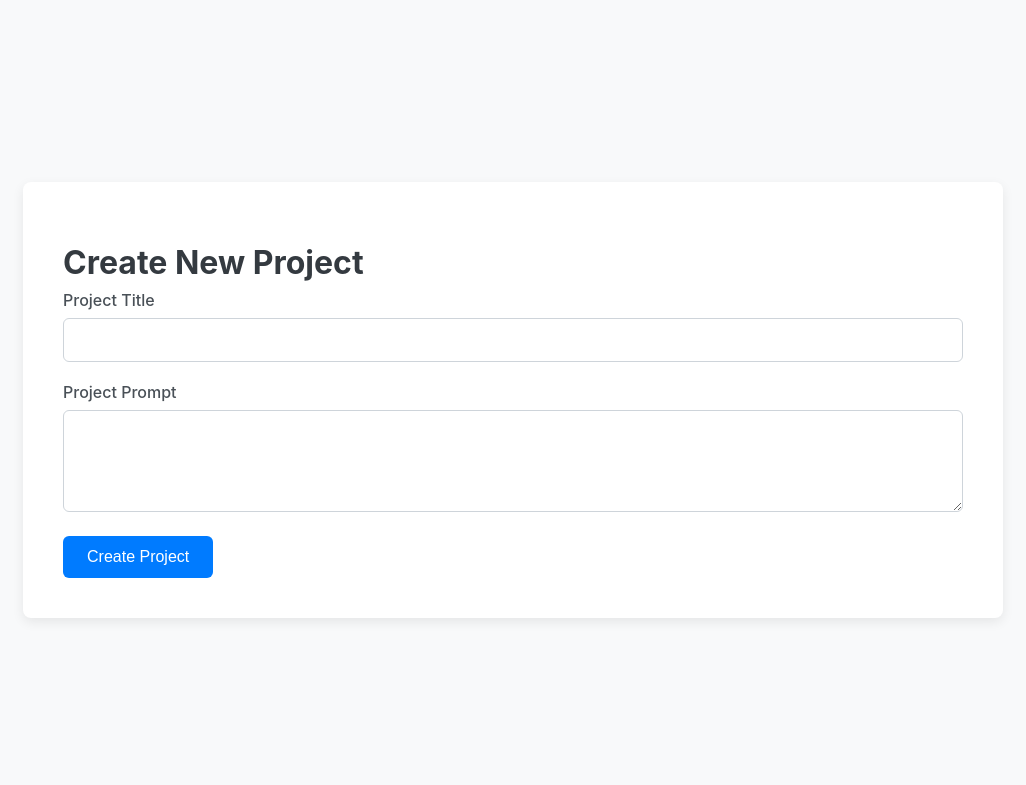
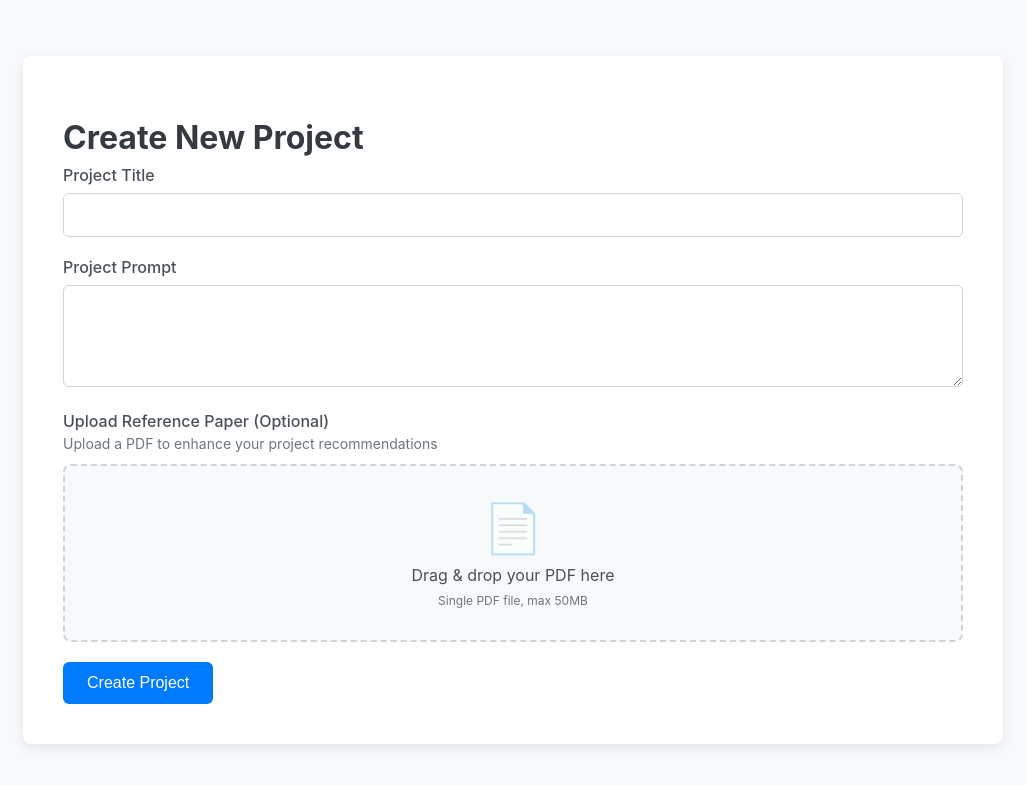
Before and after one commit to ISDO-TUM/Capstone-2025, a Flask app: page /create-project in a window 1280 px wide. Shown: the top 785 px of the page, without its empty margins (127-1153 px from the left). Run offline with Flask 3, Linux system fonts and the light colour scheme.

Commit message:
Add paper upload UI.

```diff
--- a/static/css/style.css
+++ b/static/css/style.css
@@ -179,3 +179,120 @@ h1 {
     white-space: pre-wrap;
     word-break: break-all;
 }
+
+.upload-description {
+    font-size: 14px;
+    color: #6c757d;
+    margin-bottom: 12px;
+    margin-top: -4px;
+}
+
+.upload-area {
+    border: 2px dashed #ced4da;
+    border-radius: 8px;
+    padding: 32px 20px;
+    text-align: center;
+    background-color: #f8f9fa;
+    transition: all 0.2s ease;
+    cursor: pointer;
+}
+
+.upload-area:hover {
+    border-color: #007bff;
+    background-color: #f0f8ff;
+}
+
+.upload-area.dragover {
+    border-color: #007bff;
+    background-color: #e3f2fd;
+}
+
+.upload-content {
+    display: flex;
+    flex-direction: column;
+    align-items: center;
+    gap: 8px;
+}
+
+.upload-icon {
+    font-size: 48px;
+    opacity: 0.5;
+}
+
+.upload-text {
+    font-size: 16px;
+    color: #495057;
+    margin: 0;
+}
+
+.upload-link {
+    color: #007bff;
+    text-decoration: underline;
+    cursor: pointer;
+}
+
+.upload-link:hover {
+    color: #0056b3;
+}
+
+.upload-hint {
+    font-size: 12px;
+    color: #6c757d;
+    margin: 0;
+}
+
+.file-info {
+    display: flex;
+    align-items: center;
+    justify-content: space-between;
+    padding: 16px;
+    border: 1px solid #e0e0e0;
+    border-radius: 8px;
+    background-color: #f8f9fa;
+}
+
+.file-details {
+    display: flex;
+    align-items: center;
+    gap: 12px;
+}
+
+.file-icon {
+    font-size: 24px;
+}
+
+.file-name-size {
+    display: flex;
+    flex-direction: column;
+    gap: 2px;
+}
+
+.file-name {
+    font-weight: 500;
+    color: #343a40;
+    font-size: 14px;
+}
+
+.file-size {
+    font-size: 12px;
+    color: #6c757d;
+}
+
+.btn-remove {
+    padding: 6px 12px;
+    background-color: #dc3545;
+    color: white;
+    border: none;
+    border-radius: 4px;
+    font-size: 12px;
+    cursor: pointer;
+    transition: background-color 0.2s ease;
+}
+
+.btn-remove:hover {
+    background-color: #c82333;
+}
+
+.btn-remove:active {
+    transform: scale(0.98);
+}
--- a/static/js/script.js
+++ b/static/js/script.js
@@ -3,7 +3,7 @@ document.addEventListener('DOMContentLoaded', () => {
         const path = window.location.pathname;
 
         if (path === '/create-project') {
-           // Do nothing in this case for now
+           setupPDFUpload();
         } else if (path.startsWith('/project/')) {
             const projectId = path.split('/').pop();
             loadProjectOverviewData(projectId);
@@ -33,6 +33,86 @@ document.addEventListener('DOMContentLoaded', () => {
             });
         }
     };
+
+    function setupPDFUpload() {
+        const uploadArea = document.getElementById('uploadArea');
+        const fileInput = document.getElementById('paperUpload');
+        const fileInfo = document.getElementById('fileInfo');
+        const fileName = document.getElementById('fileName');
+        const fileSize = document.getElementById('fileSize');
+        const removeBtn = document.getElementById('removeFile');
+        if (!uploadArea || !fileInput) return;
+
+        uploadArea.addEventListener('click', () => {
+            fileInput.click();
+        });
+
+        uploadArea.addEventListener('dragover', (e) => {
+            e.preventDefault();
+            uploadArea.classList.add('dragover');
+        });
+
+        uploadArea.addEventListener('dragleave', (e) => {
+            e.preventDefault();
+            uploadArea.classList.remove('dragover');
+        });
+
+        uploadArea.addEventListener('drop', (e) => {
+            e.preventDefault();
+            uploadArea.classList.remove('dragover');
+
+            const files = e.dataTransfer.files;
+            if (files.length > 0) {
+                handleFileSelection(files[0]);
+            }
+        });
+
+        fileInput.addEventListener('change', (e) => {
+            const file = e.target.files[0];
+            if (file) {
+                handleFileSelection(file);
+            }
+        });
+
+        removeBtn?.addEventListener('click', () => {
+            removeFile();
+        });
+
+        function handleFileSelection(file) {
+            if (file.type !== 'application/pdf') {
+                alert('Please select a PDF file only.');
+                return;
+            }
+
+            const maxSize = 50 * 1024 * 1024;
+            if (file.size > maxSize) {
+                alert('File size must be less than 50MB.');
+                return;
+            }
+
+            displayFileInfo(file);
+        }
+
+        function displayFileInfo(file) {
+            const sizeInMB = (file.size / (1024 * 1024)).toFixed(2);
+
+            fileName.textContent = file.name;
+            fileSize.textContent = `${sizeInMB} MB`;
+
+            uploadArea.style.display = 'none';
+            fileInfo.style.display = 'flex';
+        }
+
+        function removeFile() {
+            fileInput.value = '';
+
+            fileInfo.style.display = 'none';
+            uploadArea.style.display = 'block';
+
+            fileName.textContent = '';
+            fileSize.textContent = '';
+        }
+    }
 
     const loadProjectOverviewData = (projectId) => {
         // TODO: For now use localStorage for the project data
--- a/templates/create_project.html
+++ b/templates/create_project.html
@@ -18,6 +18,32 @@
                 <label for="projectDescription">Project Prompt</label>
                 <textarea id="projectDescription" name="projectDescription" rows="4" required></textarea>
             </div>
+
+            <div class="form-group">
+                <label for="paperUpload">Upload Reference Paper (Optional)</label>
+                <p class="upload-description">Upload a PDF to enhance your project recommendations</p>
+
+                <div id="uploadArea" class="upload-area">
+                    <div class="upload-content">
+                        <div class="upload-icon">📄</div>
+                        <p class="upload-text">Drag & drop your PDF here</p>
+                        <p class="upload-hint">Single PDF file, max 50MB</p>
+                    </div>
+                    <input type="file" id="paperUpload" accept=".pdf" style="display: none;">
+                </div>
+
+                <div id="fileInfo" class="file-info" style="display: none;">
+                    <div class="file-details">
+                        <div class="file-icon">📄</div>
+                        <div class="file-name-size">
+                            <span id="fileName" class="file-name"></span>
+                            <span id="fileSize" class="file-size"></span>
+                        </div>
+                    </div>
+                    <button type="button" id="removeFile" class="btn-remove">Remove</button>
+                </div>
+            </div>
+
             <button type="submit" class="btn btn-primary">Create Project</button>
         </form>
     </div>
```
